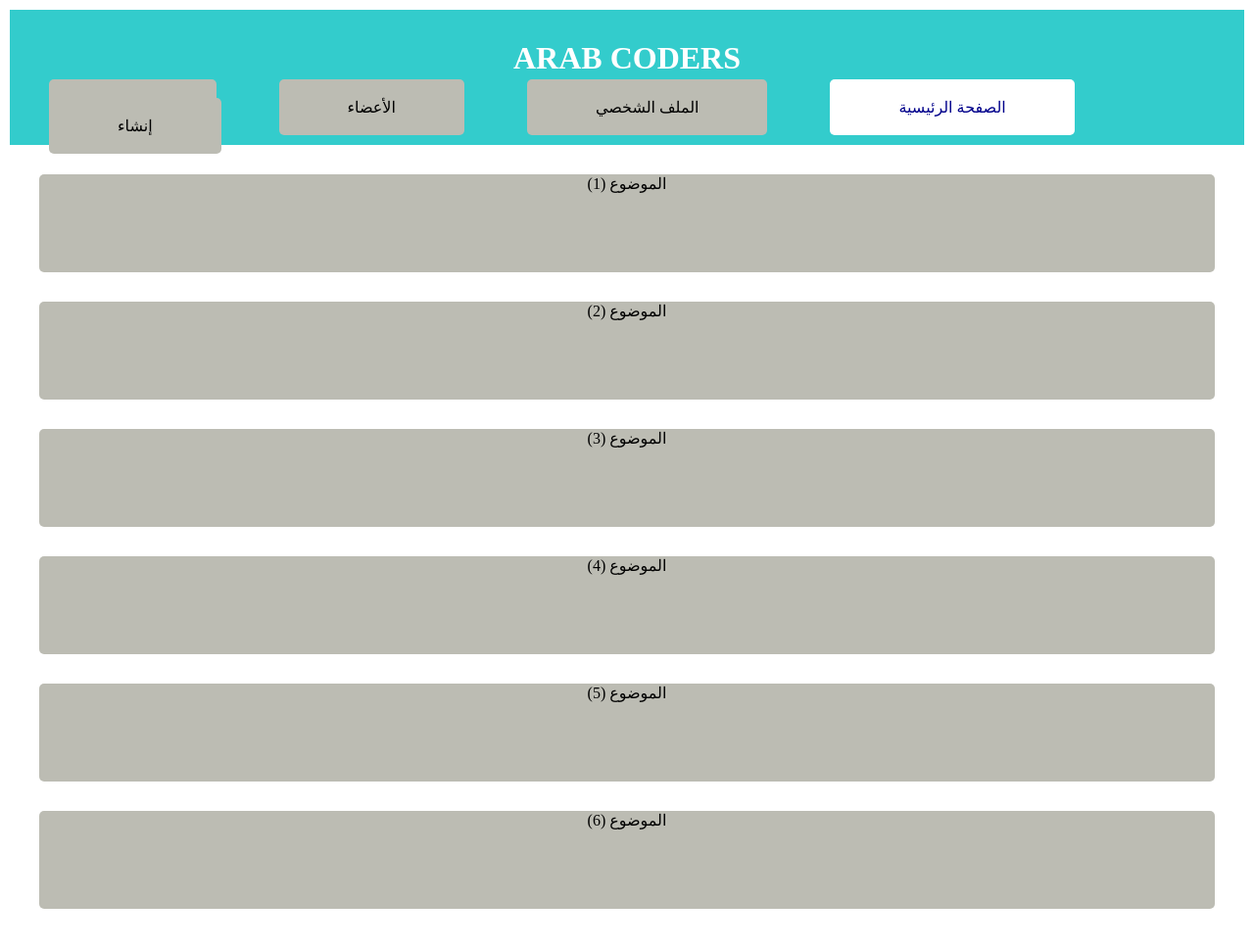
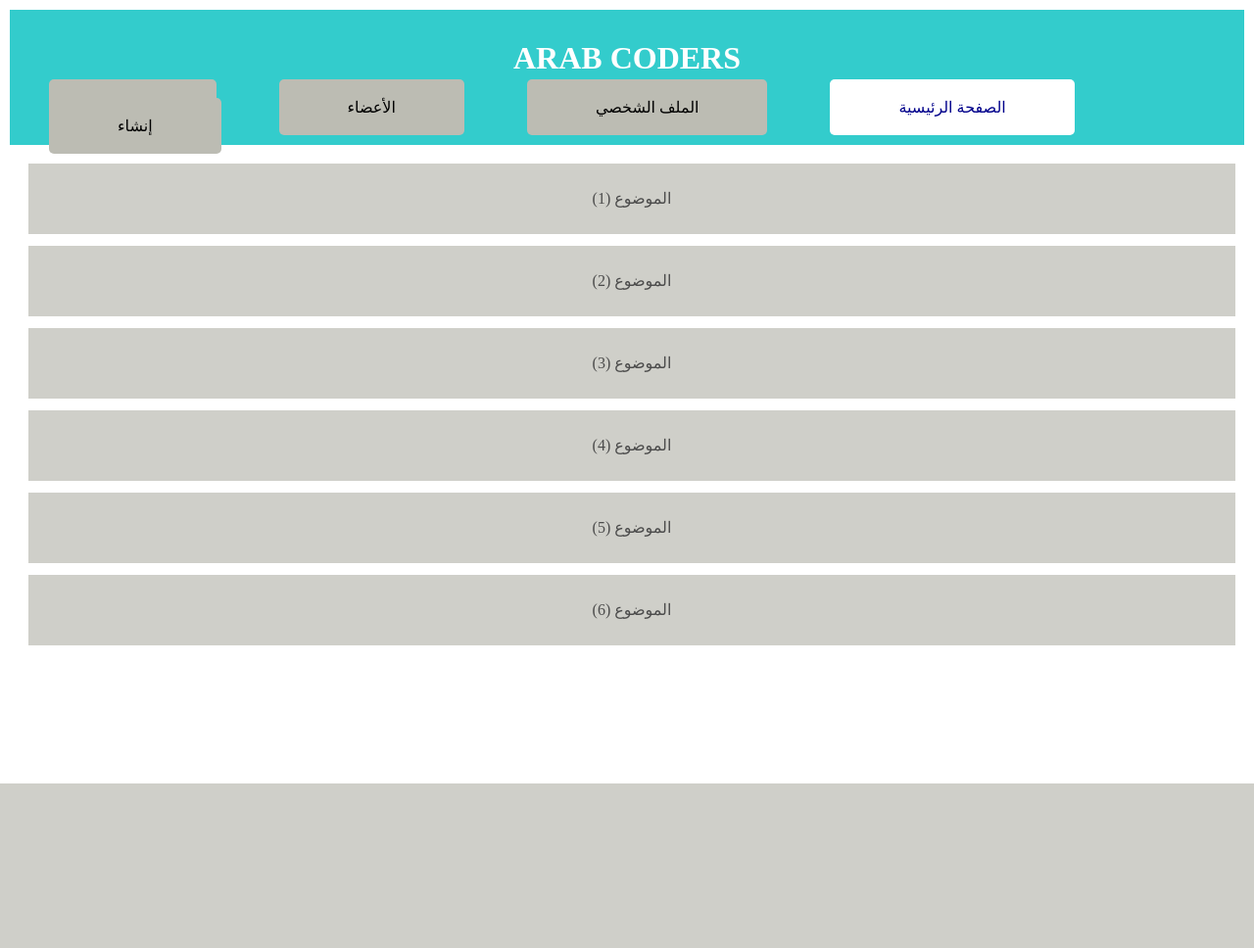
Before and after one commit to esraamostfa/omac_forum_workshop, a Flask app: page / in a window 1280 px wide. Shown: the whole page at 98% size. After the commit the page ends 800 px from the top, so only its background shows below. Run offline with Flask 2, Linux system fonts and the light colour scheme.

Commit message:
Improve the html and css code design

```diff
--- a/forums/static/style.css
+++ b/forums/static/style.css
@@ -25,18 +25,36 @@ header{
     text-decoration: none;
     padding: 20px 70px;
     border-radius: 5px;
-        display: i
 }
-    .active{color:#00008B;
-        background: #ffffff;}
+
+.active{
+    color:#00008B;
+    background: #ffffff;
+}
+
+table{
+    padding:5px;
+    margin:5px;
+    width: 100%;
+    border-width:2px;
+    border-style: solid;
+    border-color: #ffffff;
+    border-collapse: separate;
+}
 
 
 
-    .posts{
-        color: #000000;
+tr{opacity: 0.7;}
+
+tr:hover{opacity: 0.9;}
+
+td{
     background: #BCBCB3;
+    margin:10px;
+    border-width: 5px;
+    border-color: #ffffff;
+    border-radius: 5px;
+    border-style: solid;
     text-align: center;
-        margin: 30px;
-        border-radius: 5px;
-        height: 100px;
+    height: 70px;
 }
--- a/forums/templates/index.html
+++ b/forums/templates/index.html
@@ -17,14 +17,26 @@
         </nav>
     </header>
         <main>
-        <div>
-            <p class="posts">الموضوع (1)</p>
-            <p class="posts">الموضوع (2)</p>
-            <p class="posts">الموضوع (3)</p>
-            <p class="posts">الموضوع (4)</p>
-            <p class="posts">الموضوع (5)</p>
-            <p class="posts">الموضوع (6)</p>
-        </div>
+            <table>
+                <tr>
+                    <td>الموضوع (1)</td>
+                </tr>
+                <tr>
+                    <td>الموضوع (2)</td>
+                </tr>
+                <tr>
+                    <td>الموضوع (3)</td>
+                </tr>
+                <tr>
+                    <td>الموضوع (4)</td>
+                </tr>
+                <tr>
+                    <td>الموضوع (5)</td>
+                </tr>
+                <tr>
+                    <td>الموضوع (6)</td>
+                </tr>
+            </table>
     </main>
 </body>
 </html>
```
Lines whose indentation alone changed are shown as unchanged.
